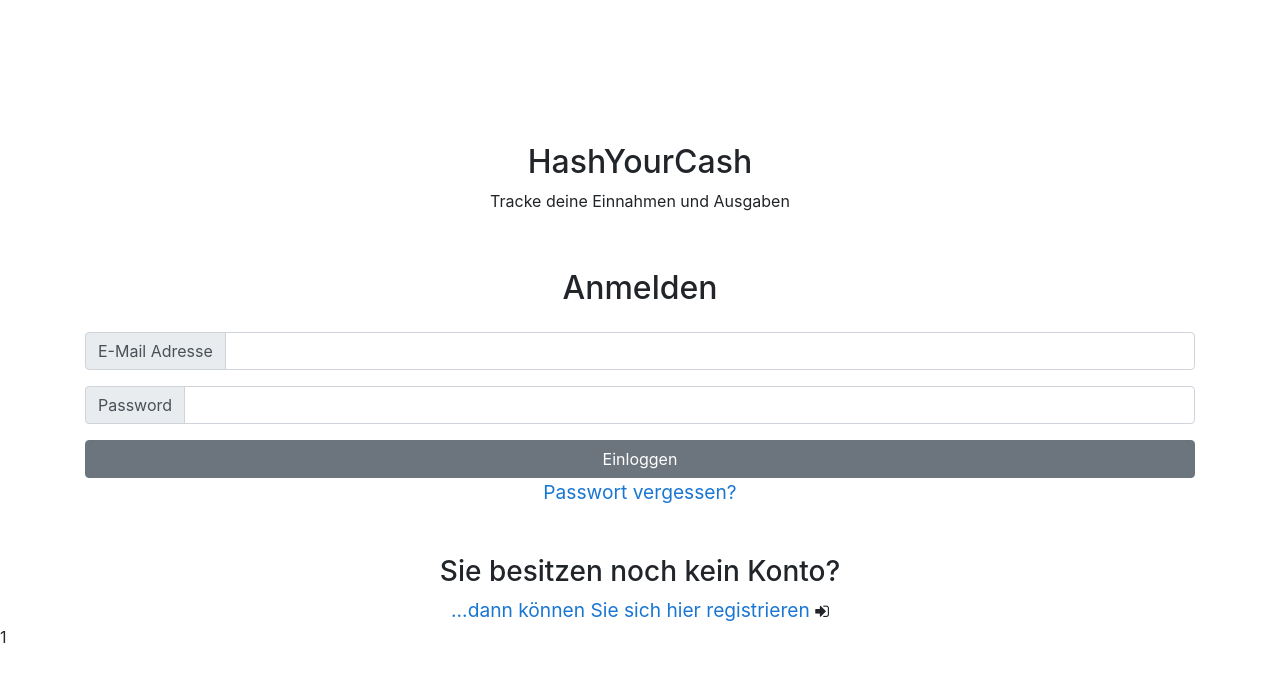
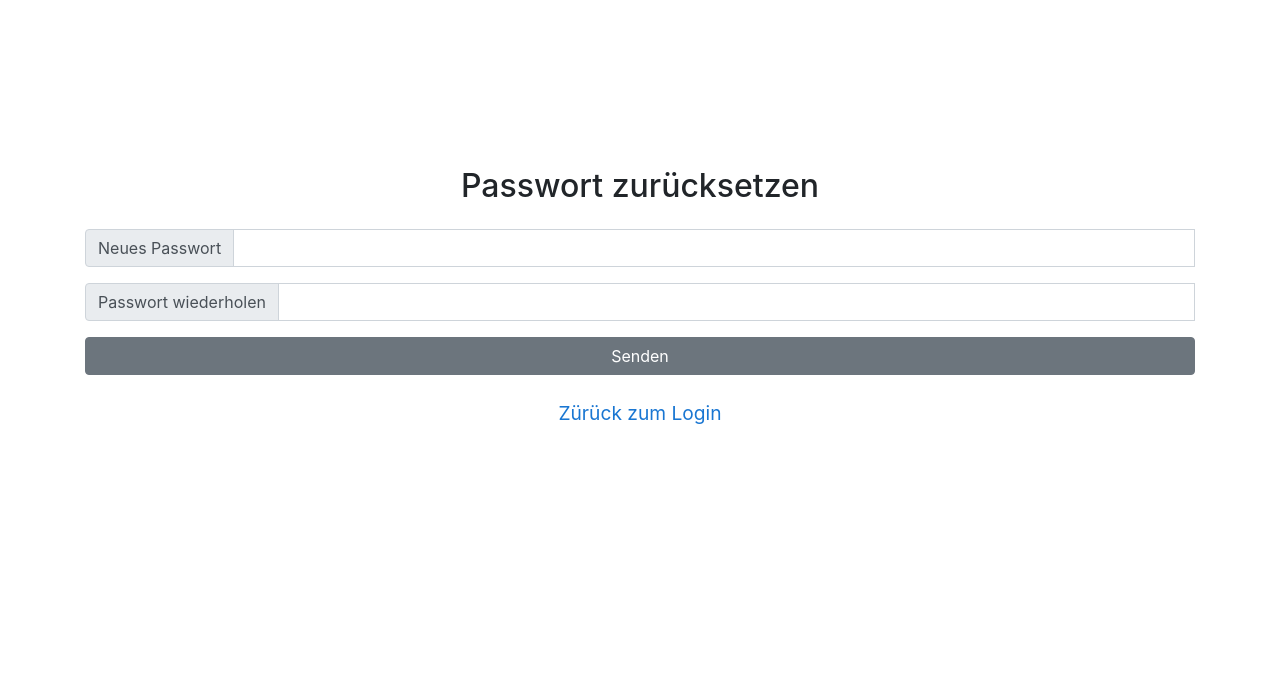
Before and after one commit to AlexWirthAAU/Exercise2, an Angular app: page /resetpw/1 in a window 1280 px wide. Shown: the top 682 px of the page. Built offline with nearby package versions, Linux system fonts and the light colour scheme.

Commit message:
resetPW implementation

```diff
--- a/src/app/app.component.html
+++ b/src/app/app.component.html
@@ -1,4 +1,4 @@
-<div *ngIf="!auth.loggedIn() && router.url !== '/register' && router.url !=='/forgotpw'">
+<div *ngIf="!auth.loggedIn() && router.url !== '/register' && router.url !=='/forgotpw' && !router.url.includes('resetpw')">
   <app-login></app-login>
 </div>
 
--- a/src/app/resetpw/resetpw.component.html
+++ b/src/app/resetpw/resetpw.component.html
@@ -1 +1,59 @@
-<p>{{resetToken}}</p>
+<div class="login-area">
+    <div class="container">
+        <div class="row">
+            <div class="col-xl-12">
+                <div class="main-wrapper">
+                    <div class="single-login">
+                        <img style="width:50%; padding-top: 5%; padding-bottom: 5%;" src="">
+                    </div>
+                    <div class="text-center pt-5 mb-20">
+                        <h2 class="">Passwort zurücksetzen</h2>
+                    </div>
+
+                    <div *ngIf="isVerified">
+                        <form [formGroup]="formData" class="needs-validation" (submit)="submitForm()">
+                            <div class="form-area pt-3">
+                                <div class="input-group mb-3">
+                                    <div class="input-group-prepend">
+                                        <span class="input-group-text" id="basic-addon1">Neues Passwort</span>
+                                    </div>
+                                    <input type="password" class="form-control" placeholder="" aria-label=""
+                                        aria-describedby="basic-addon1" formControlName="password" required>
+                                    <div class="invalid-feedback">
+                                        E-Mail Adresse muss angegeben werden
+                                    </div>
+                                </div>
+                                <div class="input-group mb-3">
+                                    <div class="input-group-prepend">
+                                        <span class="input-group-text" id="basic-addon1">Passwort wiederholen</span>
+                                    </div>
+                                    <input type="password" class="form-control" placeholder="" aria-label=""
+                                        aria-describedby="basic-addon1" formControlName="confirm_password" required>
+                                    <div class="invalid-feedback">
+                                        E-Mail Adresse muss angegeben werden
+                                    </div>
+                                </div>
+
+                                <div *ngIf="passwordErr != null" class="alert alert-danger" role="alert">{{passwordErr}}
+                                </div>
+                                <button type="submit" class="btn btn-secondary btn-block">Senden</button>
+                                <br>
+                                <div style="text-align: center">
+                                    <a class="text-center pt-3" style="font-size:1.2em;" [routerLink]="''">Zürück zum
+                                        Login</a>
+                                </div>
+                            </div>
+                        </form>
+                    </div>
+                    <div *ngIf="!isVerified">
+                        <h5 style="text-align: center">Keine Berechtigung</h5>
+                        <br>
+                        <div style="text-align: center">
+                            <a class="text-center pt-3" style="font-size:1.2em;" [routerLink]="''">Zürück zum Login</a>
+                        </div>
+                    </div>
+                </div>
+            </div>
+        </div>
+    </div>
+</div>
--- a/src/app/resetpw/resetpw.component.ts
+++ b/src/app/resetpw/resetpw.component.ts
@@ -1,4 +1,5 @@
 import { Component, OnInit } from '@angular/core';
+import { FormControl, FormGroup, Validators } from '@angular/forms';
 import { ActivatedRoute, Router } from '@angular/router';
 import { ApiService } from '../services/api.service';
 import { AuthService } from '../services/auth.service';
@@ -14,18 +15,54 @@ export class ResetpwComponent implements OnInit {
   formValidation: boolean = false;
   isVerified: boolean = false;
   resetToken: string;
+  passwordErr: string = null;
 
   constructor(public router: Router, public api: ApiService, public auth: AuthService, public route: ActivatedRoute) {
 
     this.route.params.subscribe(
       params => {
         this.resetToken = params.token;
+        this.verifyToken();
       }
+    )
 
-    )
+    this.formData = new FormGroup({
+      password: new FormControl('', Validators.required),
+      confirm_password: new FormControl('', Validators.required)
+    })
   }
 
   ngOnInit(): void {
   }
 
+  verifyToken(): void {
+    if(this.auth.tokenValidity(this.resetToken)){
+      this.isVerified = true;
+    }
+  }
+
+  submitForm(): void {
+    this.formValidation = true;
+    if(this.formData.value.password != "" && this.formData.value.confirm_password != "") {
+      if(this.formData.value.password === this.formData.value.confirm_password) {
+        let userData = {
+          password: this.formData.value.password,
+          token: this.resetToken,
+        }
+        this.api.resetpw(userData).subscribe(
+          data => {
+            console.log(data);
+            this.router.navigate(['/'])
+          }, //success path
+          error => {
+            console.error(error.message)
+          } //error path
+        )
+
+      } else {
+        this.passwordErr = "Passwörter stimmen nicht überein."
+      }
+    }
+  }
+
 }
--- a/src/app/services/api.service.ts
+++ b/src/app/services/api.service.ts
@@ -33,4 +33,8 @@ export class ApiService {
   public forgotpwRequest(email) {
     return this.httpClient.post<any>(this.apiURL + '/forgotpw/request', email)
   }
+
+  public resetpw(userData) {
+    return this.httpClient.post<any>(this.apiURL + '/forgotpw/reset', userData)
+  }
 }
--- a/src/app/services/auth.service.ts
+++ b/src/app/services/auth.service.ts
@@ -51,6 +51,16 @@ export class AuthService {
     return localStorage.getItem('access_token') !== null;
   }
 
+  public tokenValidity(token): boolean {
+    let tokeninfo = this.getDecodedAccessToken(token);
+    var currentTime = +new Date / 1000;
+    if(tokeninfo && currentTime >= tokeninfo.exp) {
+      return false;
+    } else {
+      return true;
+    }
+  }
+
 
 
 
```
